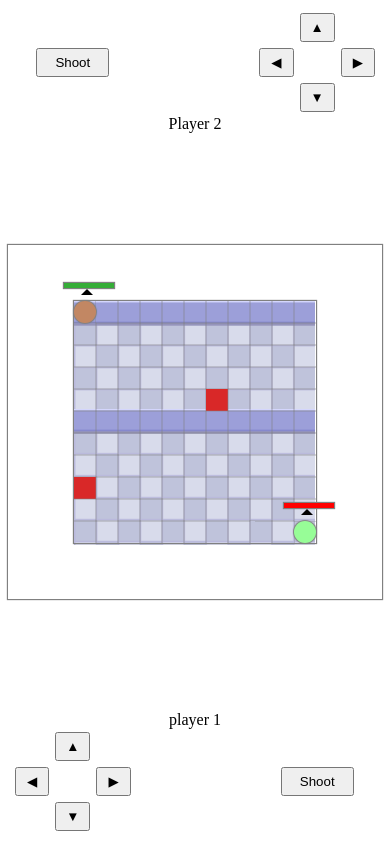
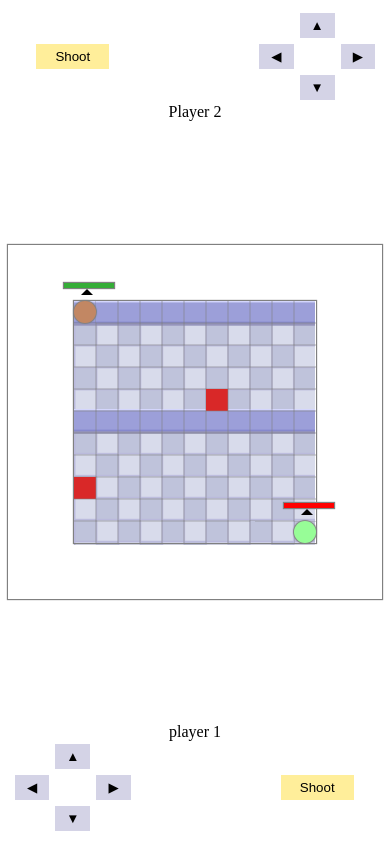
Before and after one commit to venkatesh-na/Clash_Of_Alien, a plain HTML site: page index.html in a window 390 px wide. Drawn offline with Linux system fonts and the light colour scheme.

Commit message:
Update style.css

```diff
--- a/style.css
+++ b/style.css
@@ -228,9 +228,24 @@ body>div.player2Controll{
       display: grid;
       grid-template-columns: repeat(3, 1fr);
     }
+    .playerControll button{
+        background-color: rgb(255, 238, 154);
+        display: flex;
+        justify-content: center;
+        align-items: center;
+        font-weight: 500;
+        border: none;
+    }
+    .playerControll button:active{
+        background-color:rgb(248, 205, 76);
+    }
     .controll button{
         margin: 3px;
         padding: 5px;
+        background-color: rgb(212, 211, 230);
+    }
+    .controll button:active{
+        background-color: rgb(168, 164, 255);
     }
     .controll button[data-id = "up"]{
         grid-row: 1/2;
```
